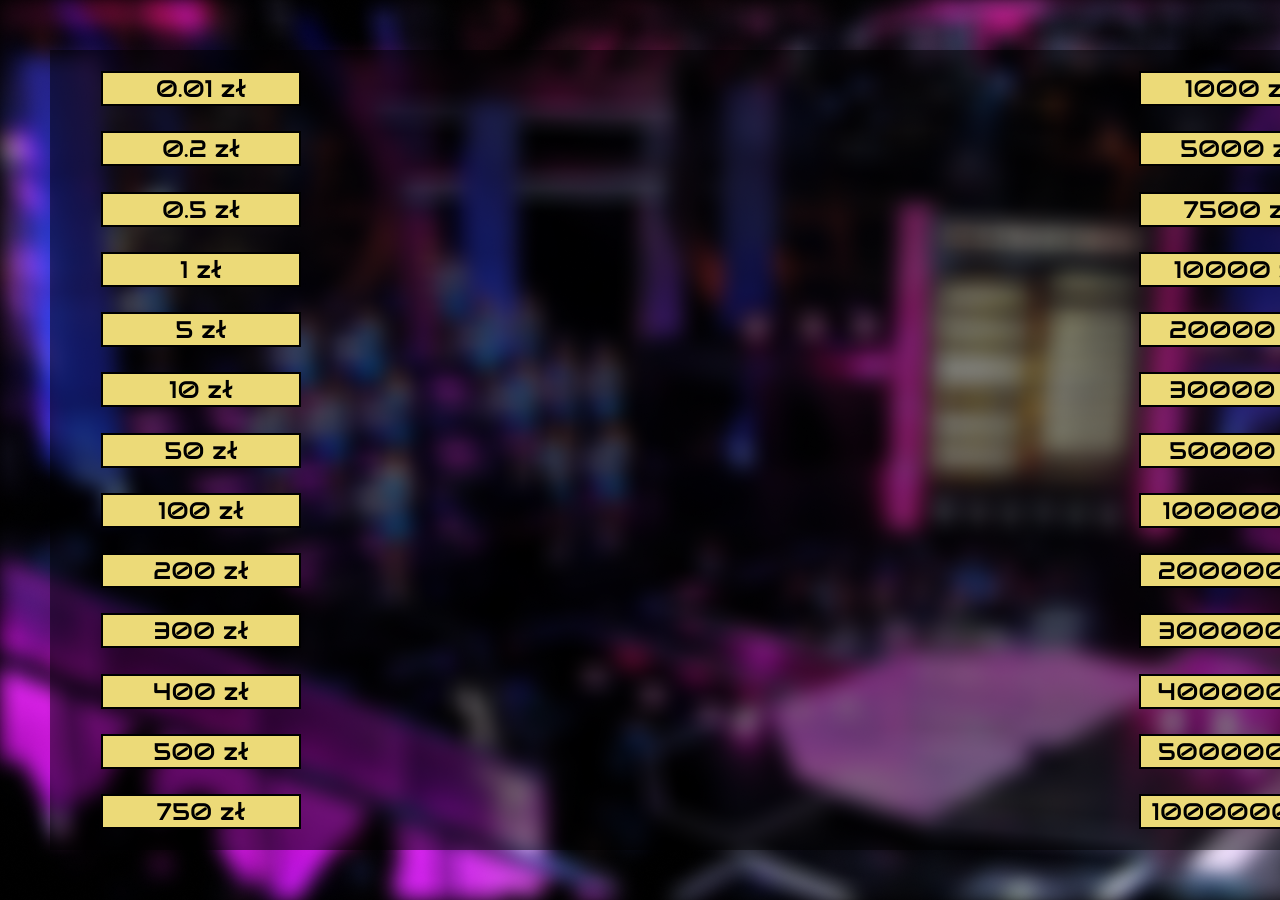
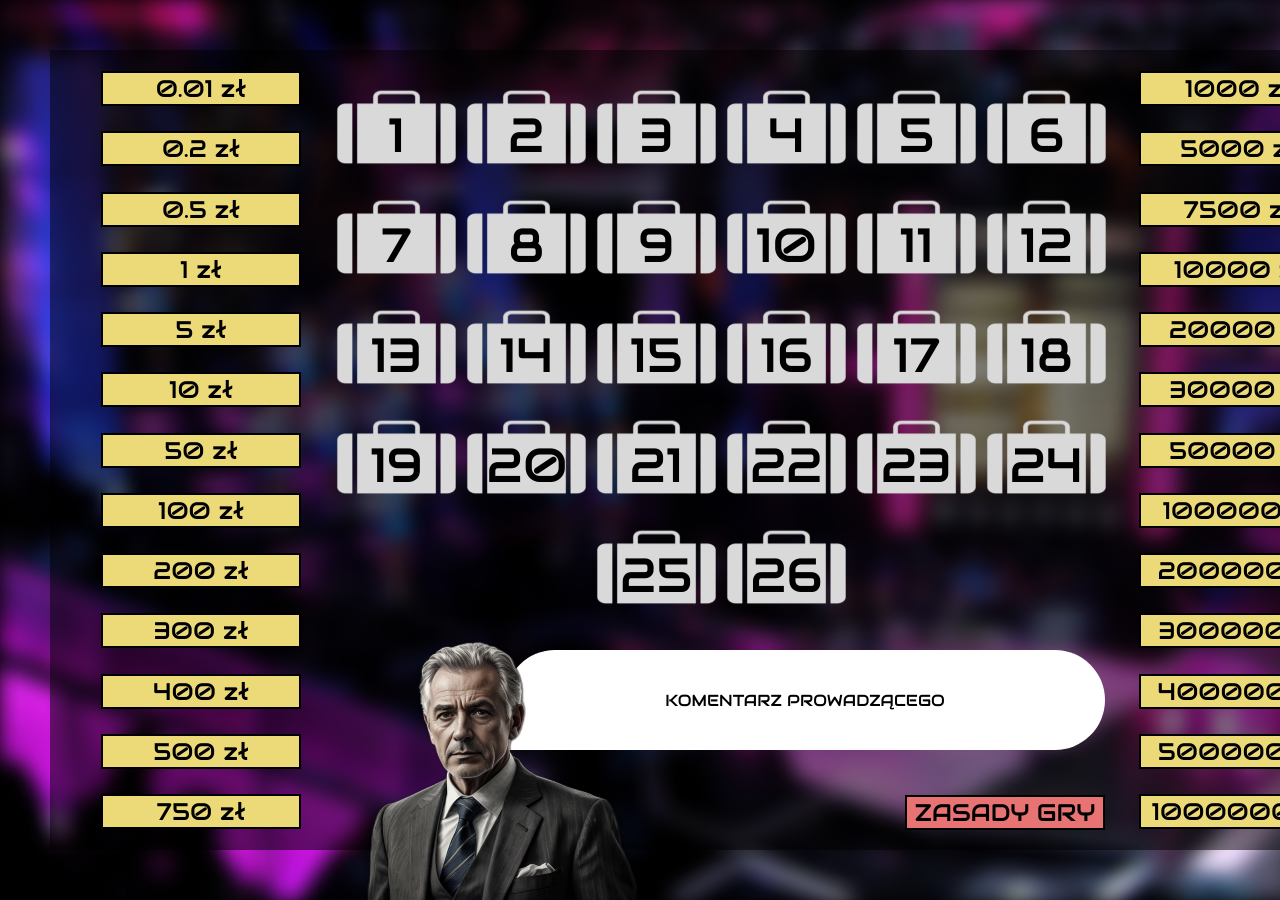
Before and after one commit to michalmiotla/Walizka-czy-hajs-react-app-, a React (Vite) app: page / in a window 1280 px wide. Shown: the top 900 px of the page. Built offline with nearby package versions, Linux system fonts and the light colour scheme.

Commit message:
working with main panel and cases view

```diff
--- /dev/null
+++ b/src/components/Case/Case.jsx
@@ -0,0 +1,13 @@
+import styles from './Case.module.css'
+import case_img from '../../assets/case_img.png'
+
+export function Case({ value }) {
+	return (
+		<div className={styles.case_container}>
+			<img className={styles.case_img} src={case_img} alt='' />
+			<button className={styles.case_button}>
+				<p className={styles.case_number}>{value}</p>
+			</button>
+		</div>
+	)
+}
--- /dev/null
+++ b/src/components/Case/Case.module.css
@@ -0,0 +1,31 @@
+.case_container {
+	position: relative;
+	display: flex;
+	width: 130px;
+	height: 80px;
+}
+
+.case_img {
+	position: absolute;
+	width: 100%;
+	height: 100%;
+}
+
+.case_button {
+	position: absolute;
+	top: 60%;
+	left: 51%;
+	height: 59px;
+	width: 79px;
+	border: none;
+	background-color: transparent;
+	transform: translate(-50%, -50%);
+}
+
+.case_button:hover {
+	background-color: white;
+}
+
+.case_number {
+	font-size: var(--font-size-case-number);
+}
--- a/src/components/MainPanel/MainPanel.jsx
+++ b/src/components/MainPanel/MainPanel.jsx
@@ -1,13 +1,25 @@
 import styles from './MainPanel.module.css'
-import { barsAmountsArray } from '../../utils/arrays'
+import { barsAmountsArray, casesArray } from '../../utils/arrays'
 import { ValueBar } from '../ValueBar/ValueBar'
+import { Case } from '../Case/Case'
+import man2_img from '../../assets/man2.png'
 
 export function MainPanel() {
 	const mappedBars = barsAmountsArray.map(amount => <ValueBar key={amount} value={amount}></ValueBar>)
 
+	const cases = casesArray.map((el, index) => <Case key={index} value={el}></Case>)
+
 	return (
 		<div className={styles.container}>
 			<div className={styles.bars}>{mappedBars}</div>
+			<div className={styles.cases_section}>{cases}</div>
+			<div className={styles.commentary_section}>
+				<img className={styles.man} src={man2_img} alt='' />
+				<div className={styles.comment_space}>
+					<p>Komentarz prowadzącego</p>
+				</div>
+				<button className={styles.help_button}>zasady gry</button>
+			</div>
 		</div>
 	)
 }
--- a/src/components/MainPanel/MainPanel.module.css
+++ b/src/components/MainPanel/MainPanel.module.css
@@ -16,3 +16,64 @@
 	height: 100%;
 	padding: 10px 40px;
 }
+
+.cases_section {
+	position: absolute;
+	display: flex;
+	justify-content: center;
+	align-items: center;
+	flex-wrap: wrap;
+	top: 20px;
+	left: 50%;
+	transform: translateX(-50%);
+	width: 60%;
+	height: 550px;
+}
+
+.commentary_section {
+	position: absolute;
+	display: flex;
+	bottom: 0;
+	left: 50%;
+	width: 50%;
+	height: 250px;
+	transform: translateX(-50%);
+}
+
+.man {
+	position: absolute;
+	bottom: -50px;
+	left: -90px;
+}
+
+.comment_space {
+	position: relative;
+	display: flex;
+	justify-content: center;
+	align-items: center;
+	left: 120px;
+	bottom: -50px;
+	width: 600px;
+	height: 100px;
+	border-radius: 50px;
+	border-bottom-left-radius: 0;
+	background-color: var(--white-bar);
+	z-index: -10;
+}
+
+.comment_space p {
+	font-size: var(--font-size-comment);
+	text-transform: uppercase;
+}
+
+.help_button {
+	position: absolute;
+	top: 195px;
+	right: -50px;
+	width: 200px;
+	height: 35px;
+	padding: 0;
+	background-color: var(--button-color);
+	border: 2px solid var(--stroke-color);
+	font-size: var(--font-size-bar);
+}
--- a/src/utils/arrays.js
+++ b/src/utils/arrays.js
@@ -2,3 +2,7 @@ export const barsAmountsArray = [
 	0.01, 0.2, 0.5, 1, 5, 10, 50, 100, 200, 300, 400, 500, 750, 1000, 5000, 7500, 10000, 20000, 30000, 50000, 100000,
 	200000, 300000, 400000, 500000, 1000000,
 ]
+
+export const casesArray = [
+	1, 2, 3, 4, 5, 6, 7, 8, 9, 10, 11, 12, 13, 14, 15, 16, 17, 18, 19, 20, 21, 22, 23, 24, 25, 26,
+]
```
Also changed, not shown: src/assets/case_img.png (added).
